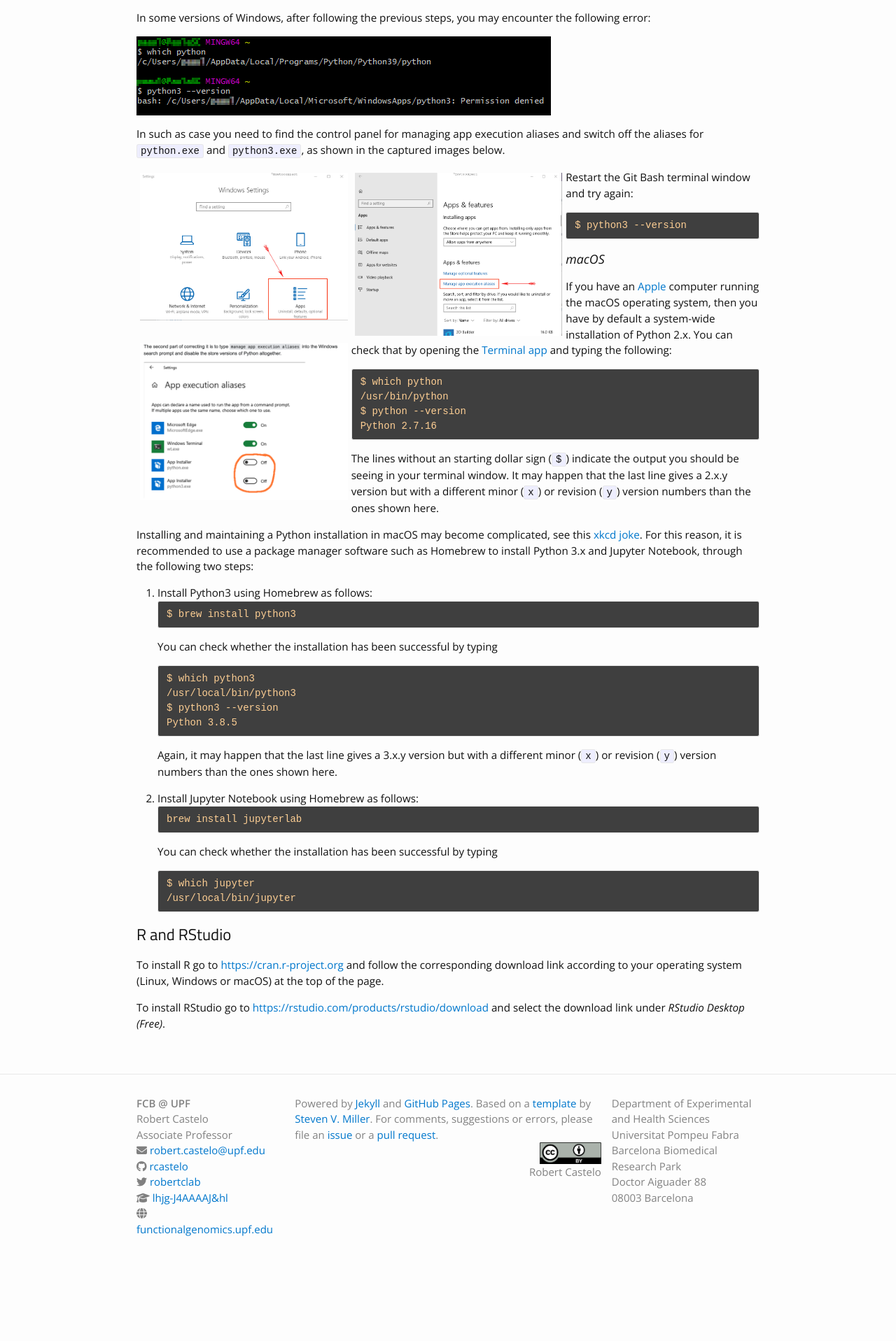
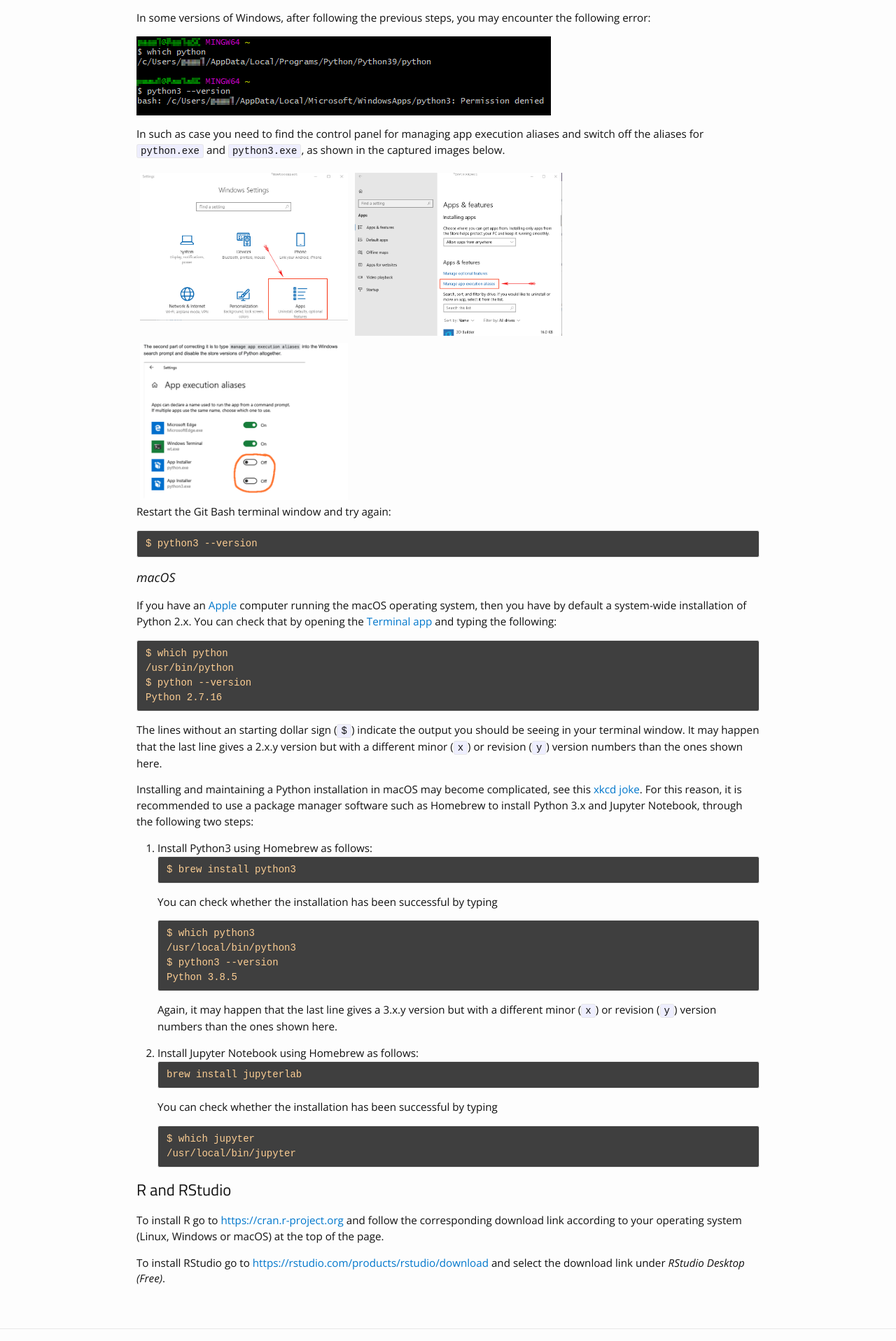
Before and after one commit to funcompbio/funcompbio.github.io, a Jekyll site: the page built from setup.md, in a window 1280 px wide. Shown: the part 3854-5771 px from the top of the page at 70% size. Built offline with Jekyll 4.4.1, drawn with Linux system fonts in a browser that asks for light colours; nearby versions of some CDN libraries; before the commit the page ends 5682 px from its top, so only the background shows below that.

Commit message:
Updated setup instructions.

```diff
--- a/setup.md
+++ b/setup.md
@@ -252,7 +252,7 @@
 and switch off the aliases for `python.exe` and `python3.exe`, as shown in the captured
 images below.
 
-<div class="sybs-row">
+<div class="sbys-row">
   <div class="sbys-column">
     <img src="/_images/ChangeExecAliasesWindows1.png" style="width:100%"/>
   </div>
```
Also changed, not shown: 1 other file.
